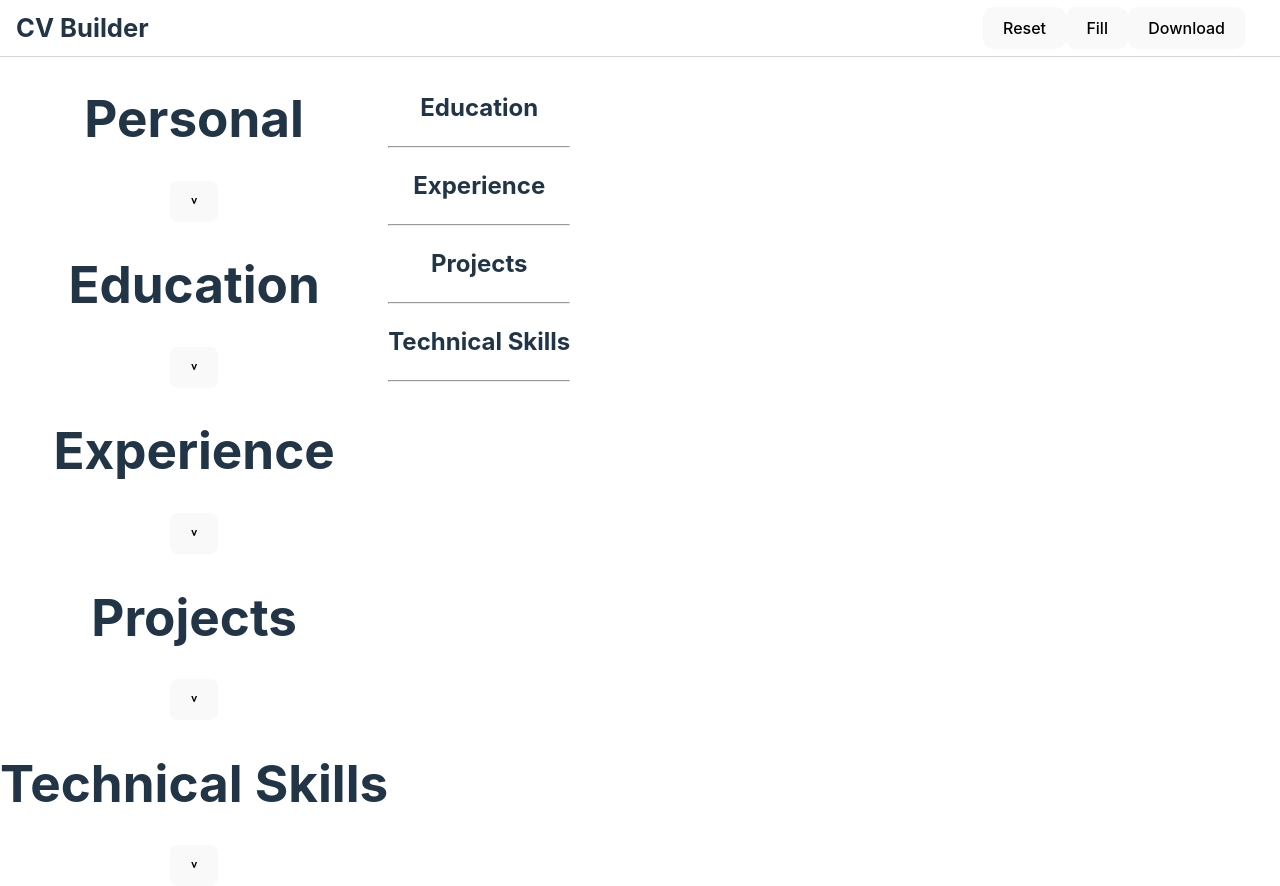
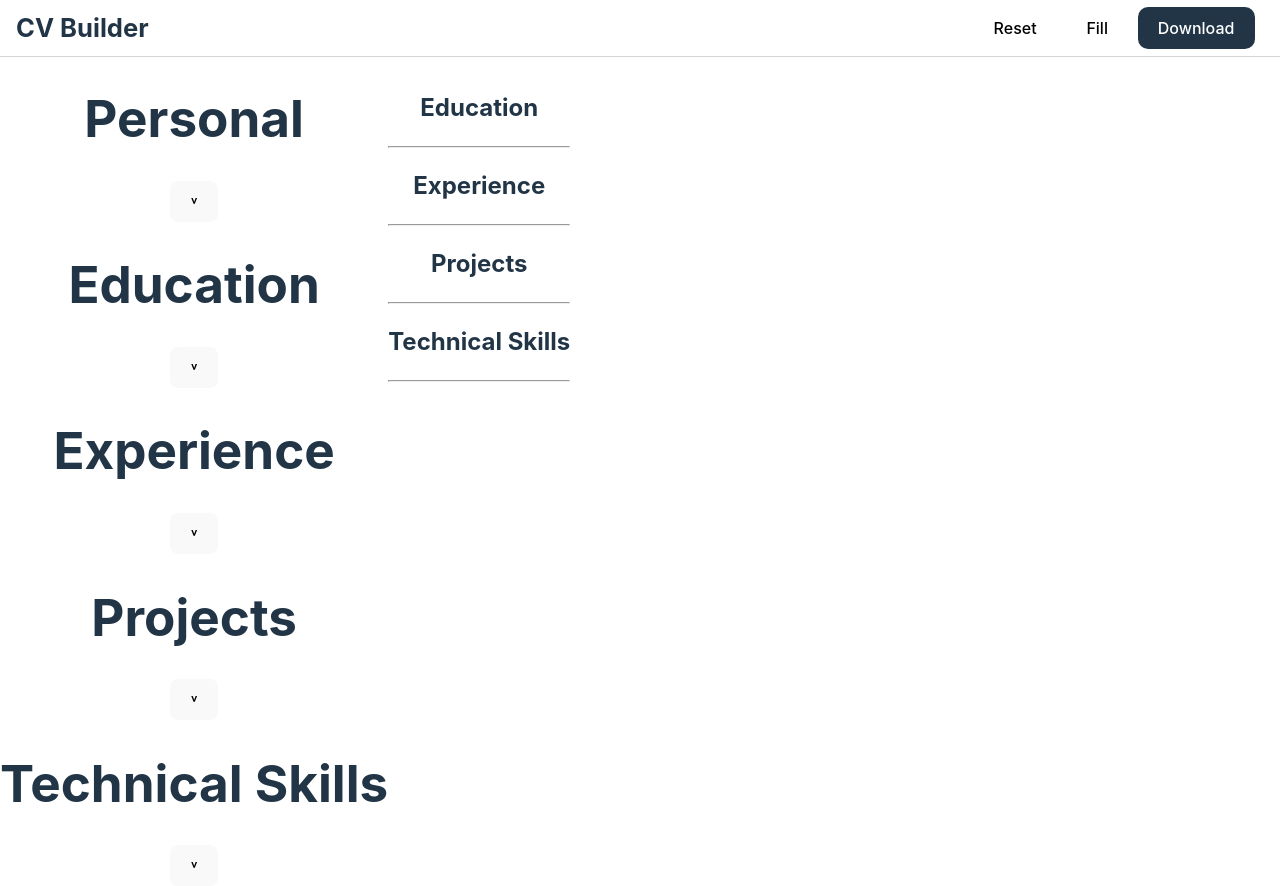
Before and after one commit to hpagon/cv-application, a React (Vite) app: page / in a window 1280 px wide. Built offline with nearby package versions, Linux system fonts and the light colour scheme.

Commit message:
Added basic styling to menu buttons
New outline color and opacity change when hovered

```diff
--- a/src/index.css
+++ b/src/index.css
@@ -45,21 +45,21 @@ button {
   cursor: pointer;
   transition: border-color 0.25s;
 }
-button:hover {
+/* button:hover {
   border-color: #646cff;
-}
+} */
 button:focus,
 button:focus-visible {
-  outline: 4px auto -webkit-focus-ring-color;
+  outline: 4px auto #213547;
 }
 
 #container {
   display: flex;
 }
 
-/* #root {
-  display: grid;
-  grid-template-columns: 1fr 1fr;
-  grid-template-rows: 60px 1fr;
+#root {
+  /* display: grid; */
+  /* grid-template-columns: 1fr 1fr; */
+  /* grid-template-rows: 60px 1fr; */
   min-height: 100vh;
-} */
+}
--- a/src/styles/Menus.css
+++ b/src/styles/Menus.css
@@ -2,7 +2,6 @@
   grid-column: 1 / 3;
   display: flex;
   justify-content: center;
-  /* border-bottom: 1px solid gray; */
   background-color: #ffffff;
   box-shadow: 0 0 1px black;
   width: 100%;
@@ -28,15 +27,26 @@
 /* buttons container */
 #menu > div > div {
   width: 300px;
+  display: flex;
+  justify-content: space-evenly;
 }
 
 /* button styles */
 #menu > div > div > button {
   border-radius: 10px;
-  /* background-color: gray; */
+  background: none;
 }
-/* @media (min-width: 1230px) {
-  #menu {
-    padding: 0px calc(100% - 1230px);
-  } */
-/* } */
+
+#menu > div > div > button:hover {
+  background-color: rgba(0, 0, 0, 0.1);
+}
+
+#menu > div > div > button:nth-child(3) {
+  background-color: #213547;
+  color: white;
+}
+
+#menu > div > div > button:nth-child(3):hover {
+  /* background-color: rgba(265, 265, 265, 0.9); */
+  opacity: 0.9;
+}
```
